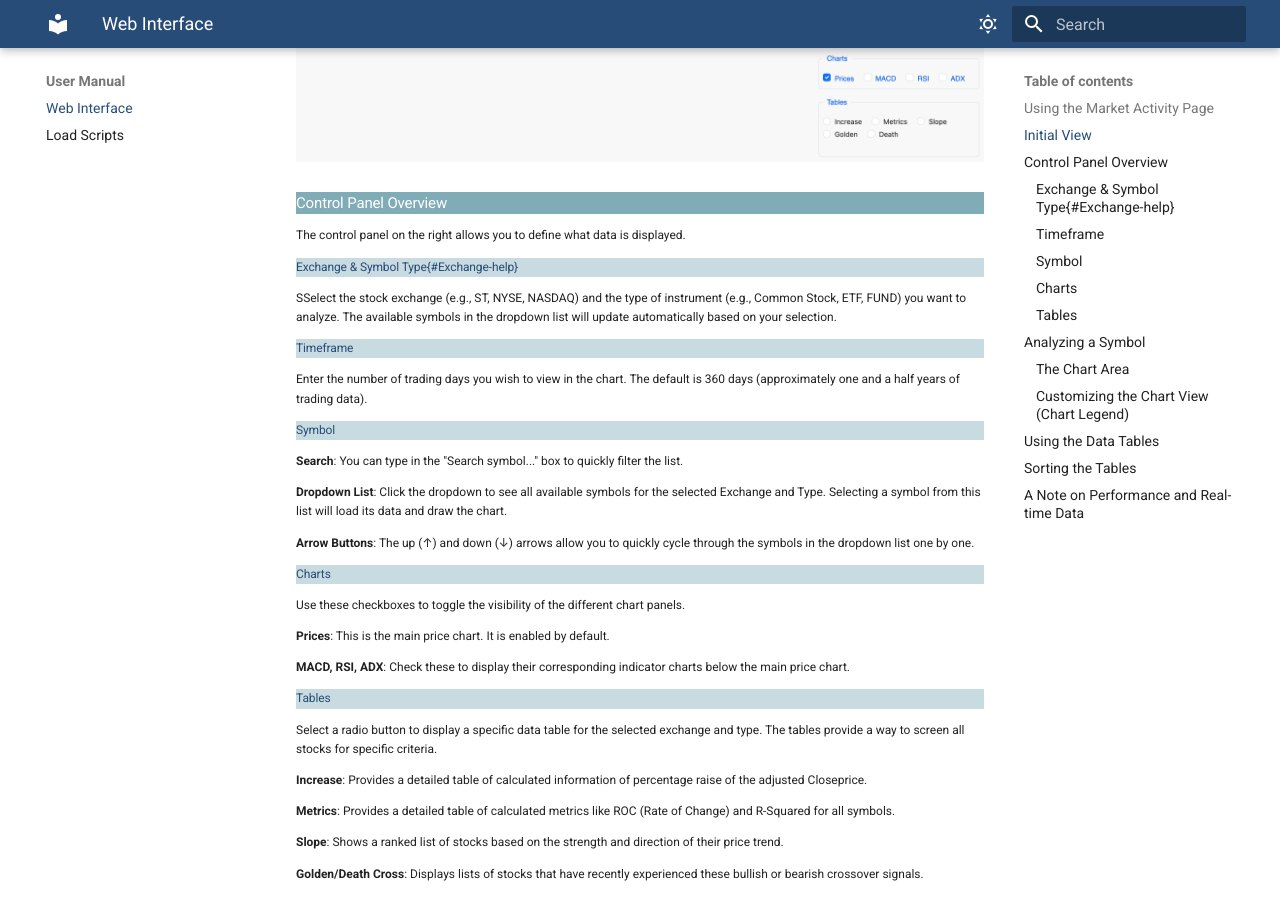
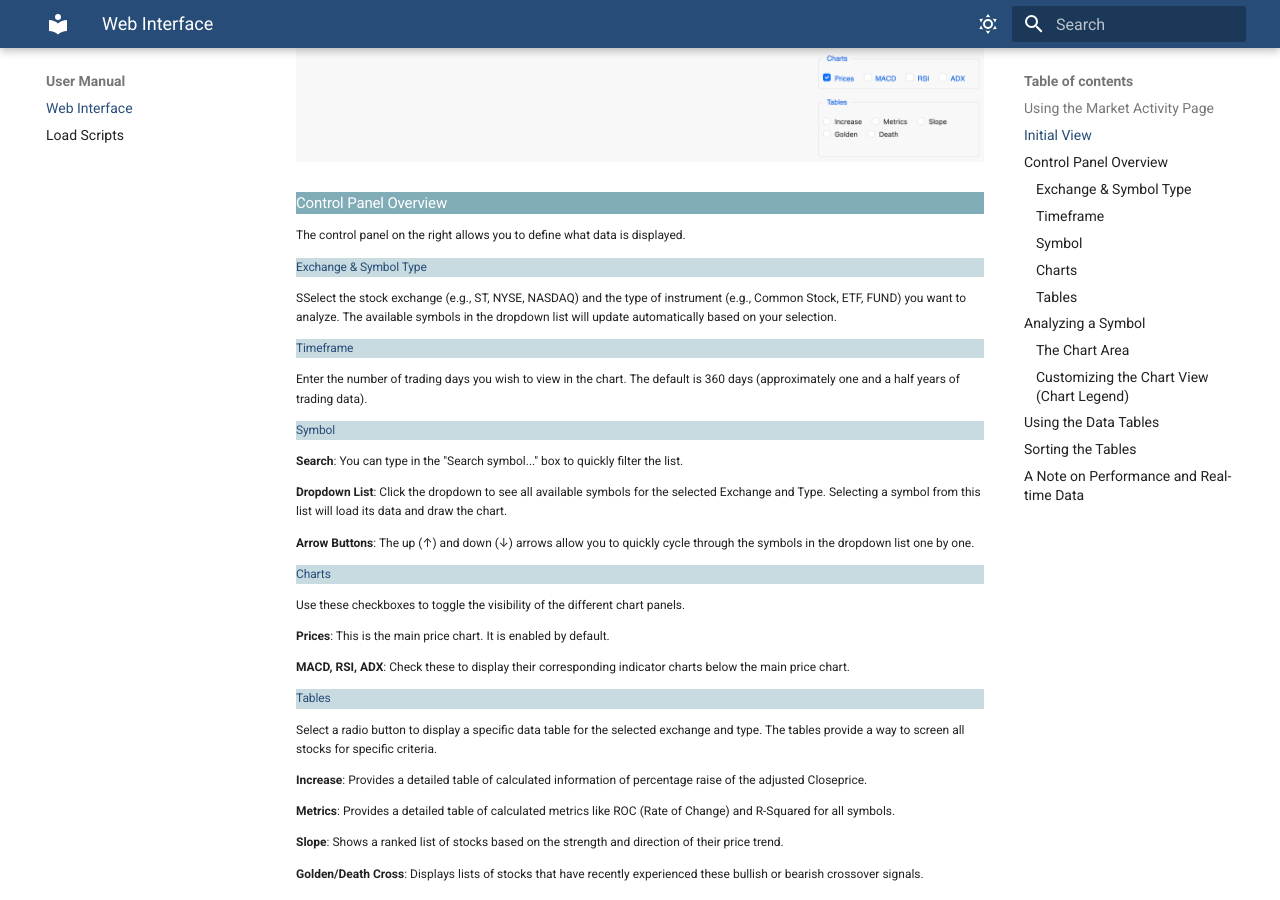
Before and after one commit to Cirrus04/MDappDoc, an MkDocs documentation site: the page built from docs/usage/web_interface.md, in a window 1280 px wide and 900 px high, scrolled down 577 px. Built offline with MkDocs 1.6.1 and Material for MkDocs 9.7.7, drawn with Linux system fonts in a browser that asks for light colours.

Commit message:
Docs: Enable attr_list extension for anchor links

```diff
--- a/docs/usage/web_interface.md
+++ b/docs/usage/web_interface.md
@@ -14,7 +14,7 @@ All controls are located in the right-hand panel, ready for you to make your sel
 
 The control panel on the right allows you to define what data is displayed.
 
-#### Exchange & Symbol Type{#Exchange-help}
+#### Exchange & Symbol Type {#Exchange-help}
 SSelect the stock exchange (e.g., ST, NYSE, NASDAQ) and the type of instrument (e.g., Common Stock, ETF, FUND) you want to analyze. The available symbols in the dropdown list will update automatically based on your selection.
 
 #### Timeframe
--- a/mkdocs.yml
+++ b/mkdocs.yml
@@ -57,3 +57,8 @@ nav:
     - 'SQL for Database Creation': 'development/database_create.md'
     - 'Data Sources': 'development/data_sources.md'
     - 'Maintenance': 'development/maintenance.md'
+markdown_extensions:
+  - toc:
+      permalink: true
+  - admonition
+  - attr_list
```
